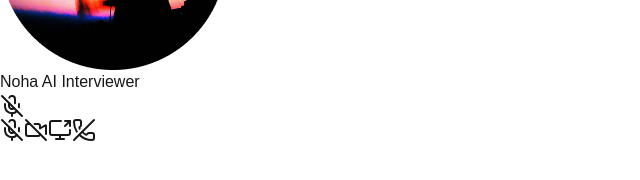
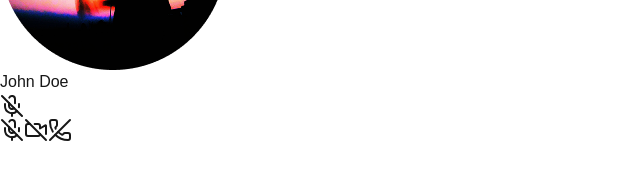
Before and after one commit to trcodeers/noha-landing-page, a Next.js app: page /live-interview in a window 1280 px wide. Shown: the part 406-586 px from the top of the page, without its empty margins (0-640 px from the left). Built offline with nearby package versions, Linux system fonts and the light colour scheme.

Commit message:
feat: update VideoCall component to change interviewer name and comment out screen share button

```diff
--- a/src/app/live-interview/page.tsx
+++ b/src/app/live-interview/page.tsx
@@ -23,7 +23,7 @@ const VideoCall = () => {
               className="w-full h-full object-cover"
             />
           </div>
-          <p className="text-white mt-2">Noha AI Interviewer</p>
+          <p className="text-white mt-2">John Doe</p>
           <MicOff className="absolute top-4 right-4 text-gray-400 w-5 h-5" />
         </div>
       </div>
@@ -36,9 +36,9 @@ const VideoCall = () => {
         <button className="p-3 rounded-full bg-gray-700 hover:bg-gray-600 transition">
           <VideoOff className="text-white w-6 h-6" />
         </button>
-        <button className="p-3 rounded-full bg-gray-700 hover:bg-gray-600 transition">
+        {/* <button className="p-3 rounded-full bg-gray-700 hover:bg-gray-600 transition">
           <ScreenShare className="text-white w-6 h-6" />
-        </button>
+        </button> */}
         <button className="p-3 rounded-full bg-red-600 hover:bg-red-500 transition">
           <PhoneOff className="text-white w-6 h-6" />
         </button>
```
